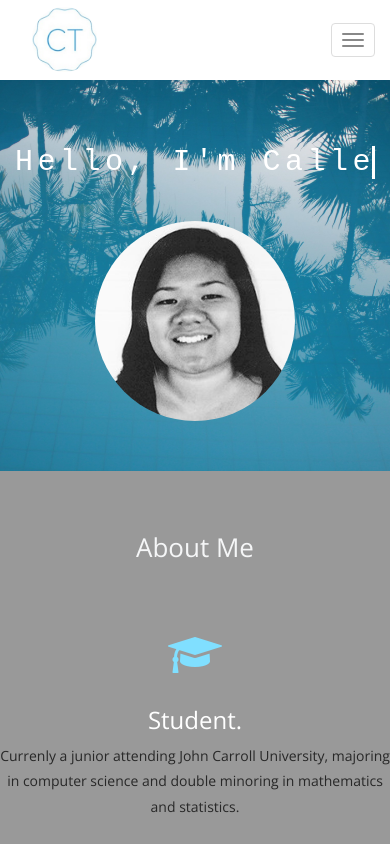
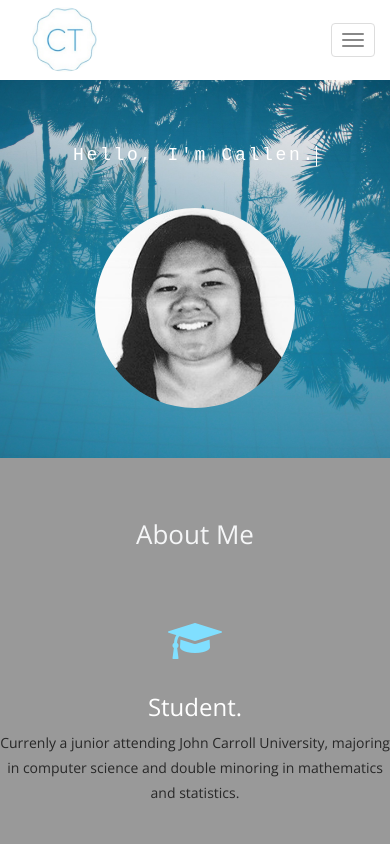
Before and after one commit to ctherrien18/ctherrien18.github.io, a website: page index.html in a window 390 px wide. Shown: the top 844 px of the page. Drawn offline with nearby package versions, Linux system fonts and the light colour scheme.

Commit message:
title size on mobile

```diff
--- a/scss/layouts/_header.scss
+++ b/scss/layouts/_header.scss
@@ -11,6 +11,9 @@
     animation:
       typing 2.5s steps(25,end),
       blink-caret .75s step-end infinite;
+    @media only screen and (max-width : 800px) {
+        font-size: 18px;
+    }
 }
 
 @keyframes typing {
```
Also changed, not shown: css/main.css.
